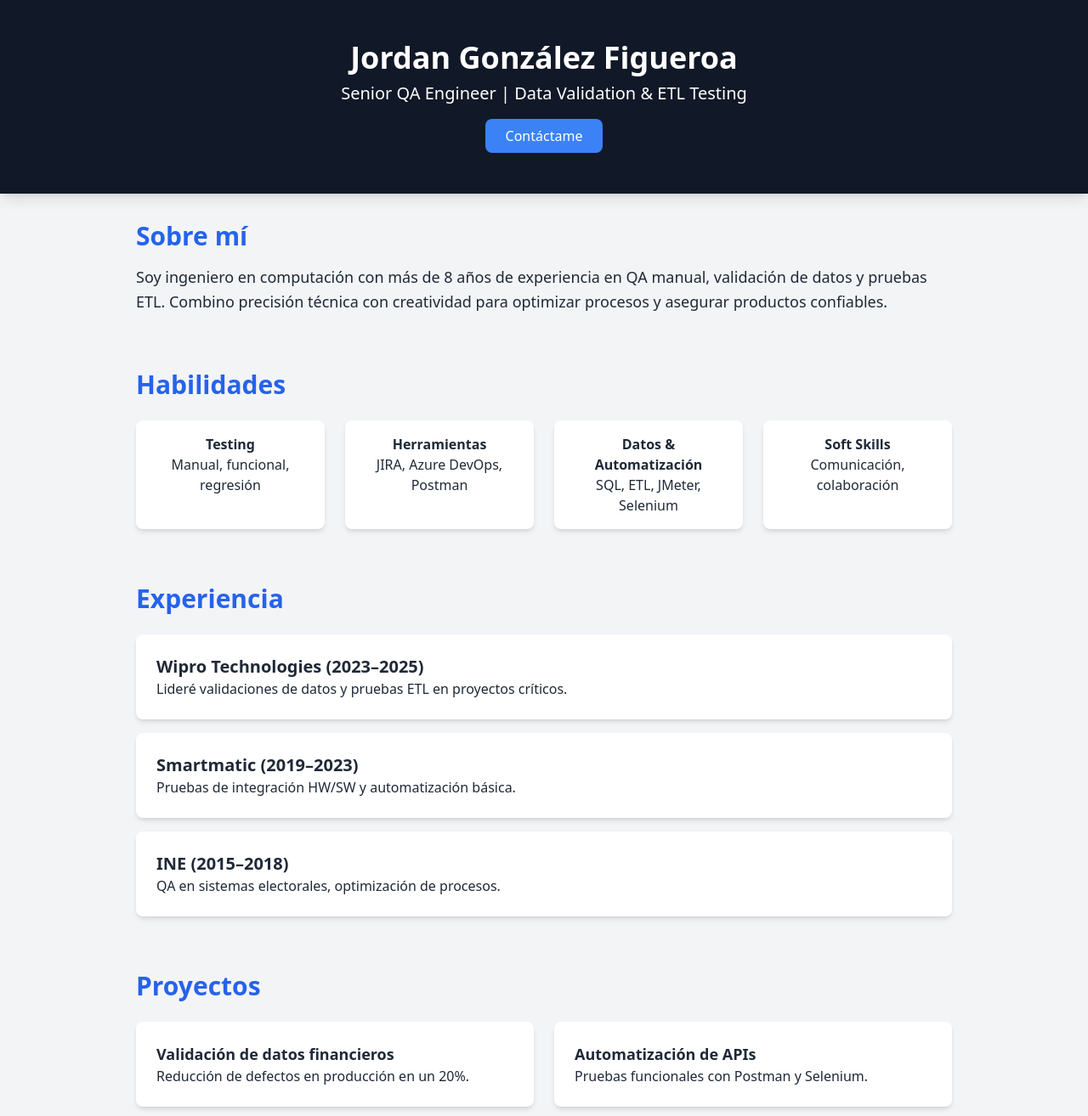
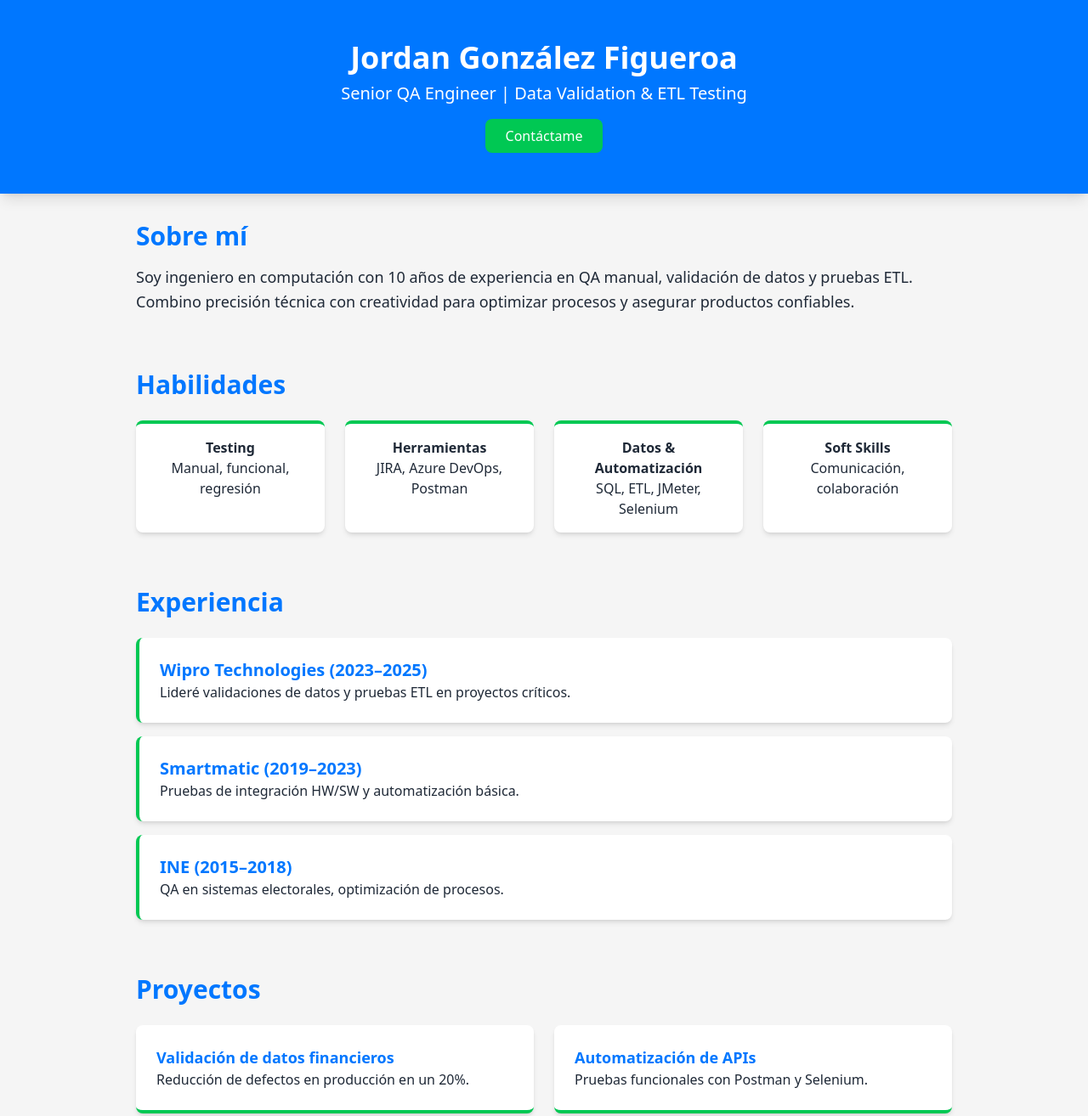
Before and after one commit to jordangonzalezf-wq/portfolio, a plain HTML site: page index.html in a window 1280 px wide. Shown: the top 1314 px of the page at 85% size. Drawn offline with nearby package versions, Linux system fonts and the light colour scheme.

Commit message:
Refactor color scheme and update text styles
Updated color scheme and improved text styles throughout the portfolio page.

```diff
--- a/index.html
+++ b/index.html
@@ -6,47 +6,60 @@
   <title>Portfolio | Jordan González Figueroa</title>
   <!-- Tailwind CDN -->
   <script src="https://cdn.tailwindcss.com"></script>
+  <script>
+    tailwind.config = {
+      theme: {
+        extend: {
+          colors: {
+            azulQA: '#0077FF',   // Azul eléctrico
+            verdeQA: '#00C853',  // Verde QA
+            grisFondo: '#F5F5F5'
+          }
+        }
+      }
+    }
+  </script>
 </head>
-<body class="bg-gray-100 text-gray-800 font-sans">
+<body class="bg-grisFondo text-gray-800 font-sans">
 
   <!-- Header -->
-  <header class="bg-gray-900 text-white text-center py-12 shadow-lg">
+  <header class="bg-azulQA text-white text-center py-12 shadow-lg">
     <h1 class="text-4xl font-bold">Jordan González Figueroa</h1>
     <p class="text-xl mt-2">Senior QA Engineer | Data Validation & ETL Testing</p>
-    <a href="#contacto" class="mt-4 inline-block bg-blue-500 hover:bg-blue-600 text-white px-6 py-2 rounded-lg transition">Contáctame</a>
+    <a href="#contacto" class="mt-4 inline-block bg-verdeQA hover:bg-green-600 text-white px-6 py-2 rounded-lg transition">Contáctame</a>
   </header>
 
   <!-- Sobre mí -->
   <section class="max-w-5xl mx-auto p-8">
-    <h2 class="text-3xl font-semibold text-blue-600 mb-4">Sobre mí</h2>
-    <p class="text-lg leading-relaxed">Soy ingeniero en computación con más de 8 años de experiencia en QA manual, validación de datos y pruebas ETL. Combino precisión técnica con creatividad para optimizar procesos y asegurar productos confiables.</p>
+    <h2 class="text-3xl font-semibold text-azulQA mb-4">Sobre mí</h2>
+    <p class="text-lg leading-relaxed">Soy ingeniero en computación con 10 años de experiencia en QA manual, validación de datos y pruebas ETL. Combino precisión técnica con creatividad para optimizar procesos y asegurar productos confiables.</p>
   </section>
 
   <!-- Habilidades -->
   <section class="max-w-5xl mx-auto p-8">
-    <h2 class="text-3xl font-semibold text-blue-600 mb-6">Habilidades</h2>
+    <h2 class="text-3xl font-semibold text-azulQA mb-6">Habilidades</h2>
     <div class="grid grid-cols-2 md:grid-cols-4 gap-6 text-center">
-      <div class="bg-white shadow-md p-4 rounded-lg hover:scale-105 transition"><strong>Testing</strong><br>Manual, funcional, regresión</div>
-      <div class="bg-white shadow-md p-4 rounded-lg hover:scale-105 transition"><strong>Herramientas</strong><br>JIRA, Azure DevOps, Postman</div>
-      <div class="bg-white shadow-md p-4 rounded-lg hover:scale-105 transition"><strong>Datos & Automatización</strong><br>SQL, ETL, JMeter, Selenium</div>
-      <div class="bg-white shadow-md p-4 rounded-lg hover:scale-105 transition"><strong>Soft Skills</strong><br>Comunicación, colaboración</div>
+      <div class="bg-white shadow-md p-4 rounded-lg hover:scale-105 transition border-t-4 border-verdeQA"><strong>Testing</strong><br>Manual, funcional, regresión</div>
+      <div class="bg-white shadow-md p-4 rounded-lg hover:scale-105 transition border-t-4 border-verdeQA"><strong>Herramientas</strong><br>JIRA, Azure DevOps, Postman</div>
+      <div class="bg-white shadow-md p-4 rounded-lg hover:scale-105 transition border-t-4 border-verdeQA"><strong>Datos & Automatización</strong><br>SQL, ETL, JMeter, Selenium</div>
+      <div class="bg-white shadow-md p-4 rounded-lg hover:scale-105 transition border-t-4 border-verdeQA"><strong>Soft Skills</strong><br>Comunicación, colaboración</div>
     </div>
   </section>
 
   <!-- Experiencia -->
   <section class="max-w-5xl mx-auto p-8">
-    <h2 class="text-3xl font-semibold text-blue-600 mb-6">Experiencia</h2>
+    <h2 class="text-3xl font-semibold text-azulQA mb-6">Experiencia</h2>
     <div class="space-y-4">
-      <div class="bg-white shadow-md p-6 rounded-lg hover:shadow-xl transition">
-        <h3 class="font-bold text-xl">Wipro Technologies (2023–2025)</h3>
+      <div class="bg-white shadow-md p-6 rounded-lg hover:shadow-xl transition border-l-4 border-verdeQA">
+        <h3 class="font-bold text-xl text-azulQA">Wipro Technologies (2023–2025)</h3>
         <p>Lideré validaciones de datos y pruebas ETL en proyectos críticos.</p>
       </div>
-      <div class="bg-white shadow-md p-6 rounded-lg hover:shadow-xl transition">
-        <h3 class="font-bold text-xl">Smartmatic (2019–2023)</h3>
+      <div class="bg-white shadow-md p-6 rounded-lg hover:shadow-xl transition border-l-4 border-verdeQA">
+        <h3 class="font-bold text-xl text-azulQA">Smartmatic (2019–2023)</h3>
         <p>Pruebas de integración HW/SW y automatización básica.</p>
       </div>
-      <div class="bg-white shadow-md p-6 rounded-lg hover:shadow-xl transition">
-        <h3 class="font-bold text-xl">INE (2015–2018)</h3>
+      <div class="bg-white shadow-md p-6 rounded-lg hover:shadow-xl transition border-l-4 border-verdeQA">
+        <h3 class="font-bold text-xl text-azulQA">INE (2015–2018)</h3>
         <p>QA en sistemas electorales, optimización de procesos.</p>
       </div>
     </div>
@@ -54,14 +67,14 @@
 
   <!-- Proyectos -->
   <section class="max-w-5xl mx-auto p-8">
-    <h2 class="text-3xl font-semibold text-blue-600 mb-6">Proyectos</h2>
+    <h2 class="text-3xl font-semibold text-azulQA mb-6">Proyectos</h2>
     <div class="grid md:grid-cols-2 gap-6">
-      <div class="bg-white shadow-md p-6 rounded-lg hover:scale-105 transition">
-        <h3 class="font-bold text-lg">Validación de datos financieros</h3>
+      <div class="bg-white shadow-md p-6 rounded-lg hover:scale-105 transition border-b-4 border-verdeQA">
+        <h3 class="font-bold text-lg text-azulQA">Validación de datos financieros</h3>
         <p>Reducción de defectos en producción en un 20%.</p>
       </div>
-      <div class="bg-white shadow-md p-6 rounded-lg hover:scale-105 transition">
-        <h3 class="font-bold text-lg">Automatización de APIs</h3>
+      <div class="bg-white shadow-md p-6 rounded-lg hover:scale-105 transition border-b-4 border-verdeQA">
+        <h3 class="font-bold text-lg text-azulQA">Automatización de APIs</h3>
         <p>Pruebas funcionales con Postman y Selenium.</p>
       </div>
     </div>
@@ -69,7 +82,7 @@
 
   <!-- Educación -->
   <section class="max-w-5xl mx-auto p-8">
-    <h2 class="text-3xl font-semibold text-blue-600 mb-6">Educación & Certificaciones</h2>
+    <h2 class="text-3xl font-semibold text-azulQA mb-6">Educación & Certificaciones</h2>
     <ul class="list-disc pl-6 space-y-2">
       <li>Ingeniería en Computación – UPVM</li>
       <li>Técnico en Mantenimiento de Sistemas – CECyTEM</li>
@@ -78,10 +91,11 @@
   </section>
 
   <!-- Contacto -->
-  <section id="contacto" class="bg-gray-900 text-white text-center py-8">
+  <section id="contacto" class="bg-azulQA text-white text-center py-8">
     <h2 class="text-2xl font-semibold mb-4">Contacto</h2>
-    <p>📧 <a href="mailto:tuemail@gmail.com" class="text-blue-400">tuemail@gmail.com</a></p>
-    <p>🔗 <a href="https://linkedin.com/in/tuusuario" class="text-blue-400">LinkedIn</a></p>
+    <p>📧 <a href="mailto:tuemail@gmail.com" class="text-verdeQA">tuemail@gmail.com</a></p>
+    <p>🔗 <a href="https://linkedin.com/in/tuusuario" class="text-verdeQA">LinkedIn</a></p>
   </section>
 
 </body>
+</html>
```
